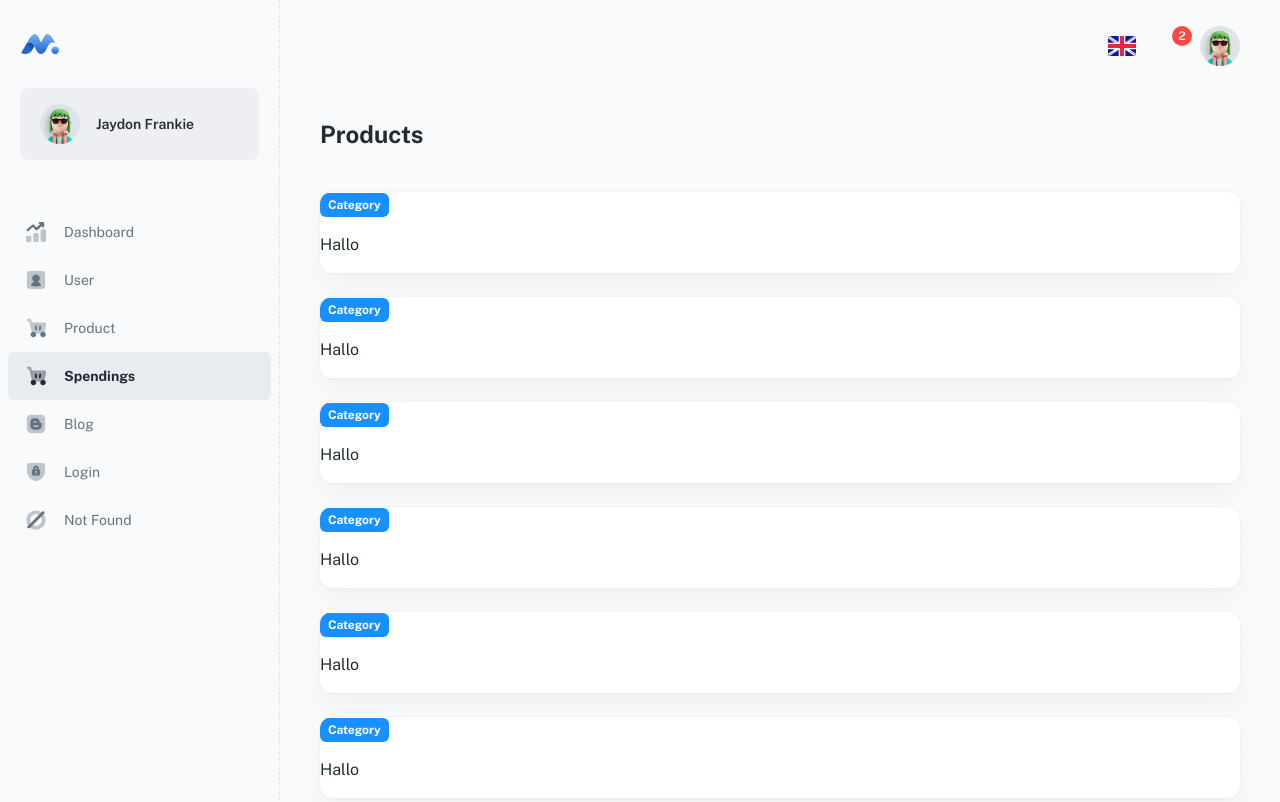
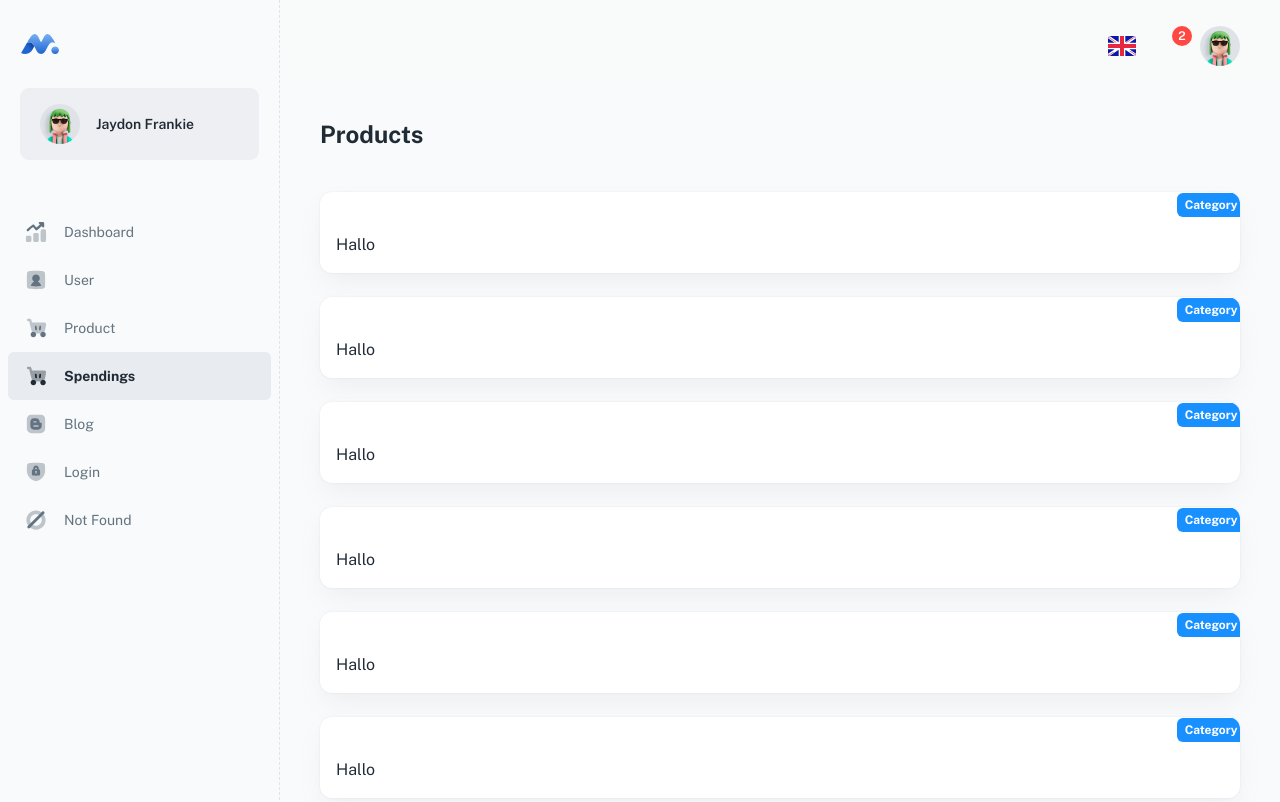
Before and after one commit to Grow-Home/GrowHome, a React (Create React App) app in the folder grow-home-app/: page /dashboard/spendings in a window 1280 px wide. Shown: the top 802 px of the page. Built offline with nearby package versions, Linux system fonts and the light colour scheme; some icons are missing; a web font is replaced by a local one.

Commit message:
change spending card size

```diff
--- a/grow-home-app/src/layouts/dashboard/header/LanguagePopover.js
+++ b/grow-home-app/src/layouts/dashboard/header/LanguagePopover.js
@@ -15,12 +15,7 @@ const LANGS = [
     value: 'de',
     label: 'German',
     icon: '/assets/icons/ic_flag_de.svg',
-  },
-  {
-    value: 'fr',
-    label: 'French',
-    icon: '/assets/icons/ic_flag_fr.svg',
-  },
+  }
 ];
 
 // ----------------------------------------------------------------------
--- a/grow-home-app/src/sections/@dashboard/spendings/OneSpending.js
+++ b/grow-home-app/src/sections/@dashboard/spendings/OneSpending.js
@@ -28,19 +28,16 @@ export default function OneSpending() {
 
   return (
     <Card>
-      <Box sx={{ position: 'relative' }}>
-
+      <Box sx={{ position: 'relative',ml: 2  }}>
+          <Box sx={{ position: 'relative',ml: '93%'  }}>
           <Label
             variant="filled"
             color={'info'}
-
-          >
-            Category
+          >Category
           </Label>
-
-        <p>Hallo</p>
+          </Box>
+          <p>Hallo</p>
       </Box>
-
 
     </Card>
   );
```
